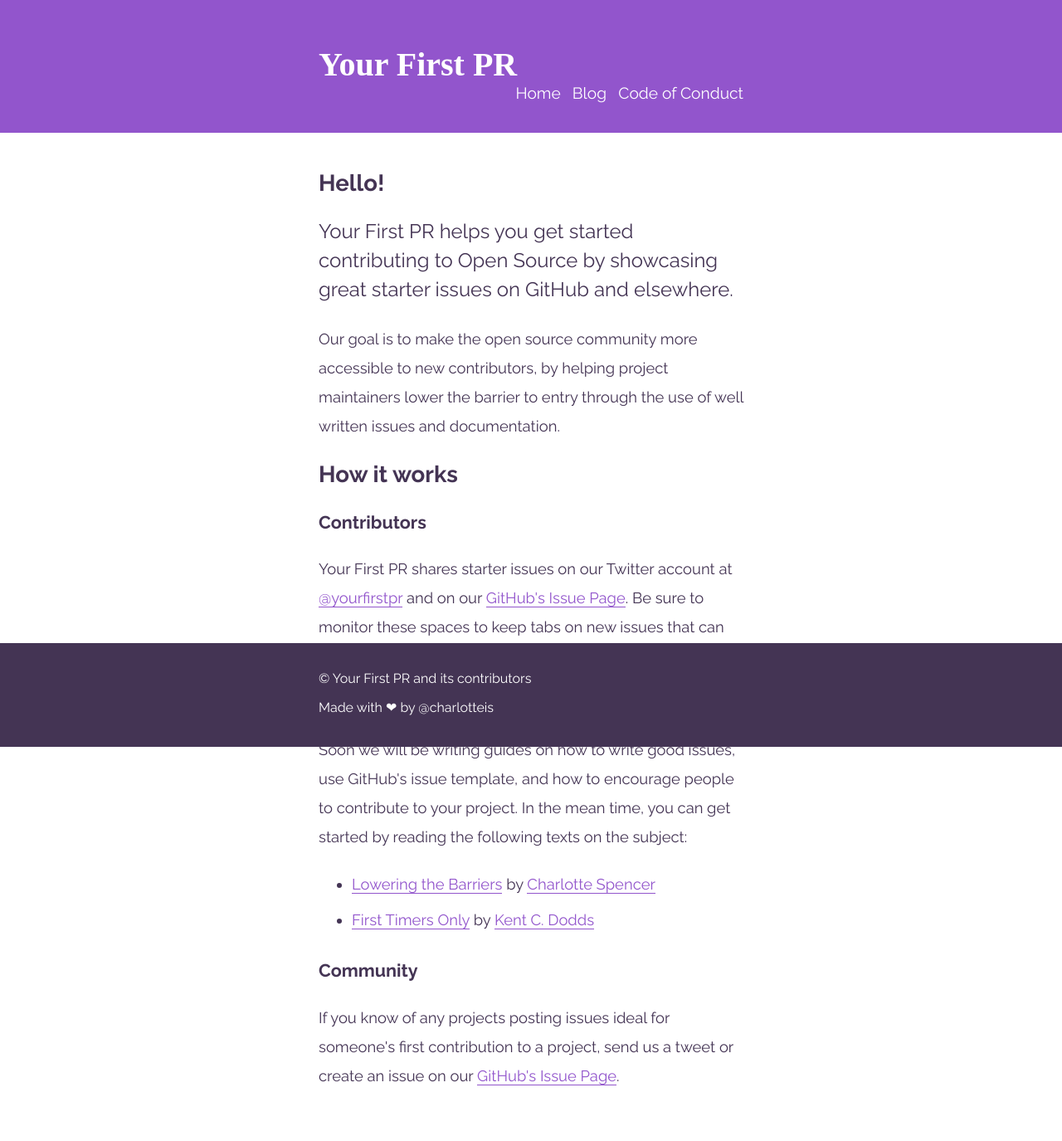
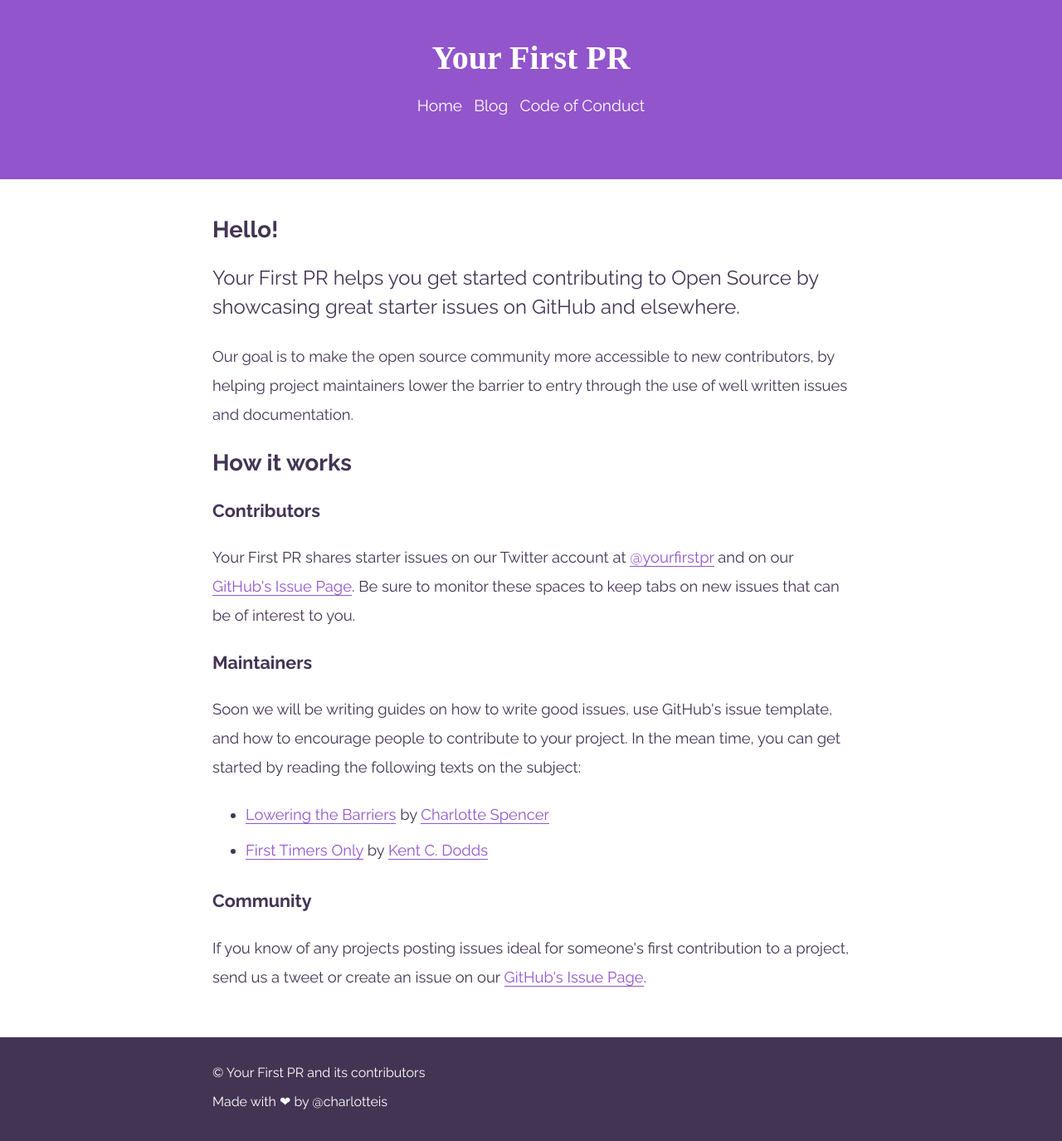
Before and after one commit to yourfirstpr/yourfirstpr.github.io, a Jekyll site: the page built from index.html, in a window 1280 px wide. Shown: the whole page at 83% size. Built offline with Jekyll 4.4.1, drawn with Linux system fonts in a browser that asks for light colours; nearby versions of some CDN libraries; some web fonts are replaced; before the commit the page ends 1334 px from its top, so only the background shows below that.

Commit message:
Fix footer (again...) and add media queries

```diff
--- a/_layouts/default.html
+++ b/_layouts/default.html
@@ -10,10 +10,12 @@
   <link href='https://fonts.googleapis.com/css?family=Open+Sans' rel='stylesheet' type='text/css'>
 </head>
 <body>
-  {% include header.html %}
-  <div role='main' id="main">
-    {{ content }}
+  <div id="wrapper">
+    {% include header.html %}
+    <div role='main' id="main">
+      {{ content }}
+    </div>
+    {% include footer.html %}
   </div>
-  {% include footer.html %}
 </body>
 </html>
--- a/_scss/modules/_layout.scss
+++ b/_scss/modules/_layout.scss
@@ -1 +1,2 @@
 $page-width: 40%;
+$page-width-2: 60%;
--- a/_scss/partials/_footer.scss
+++ b/_scss/partials/_footer.scss
@@ -27,3 +27,9 @@ footer p {
 footer a {
   border-bottom: 2px solid $purple-3;
 }
+
+@media (max-width: 1520px) {
+  footer p {
+    width: $page-width-2;
+  }
+}
--- a/_scss/partials/_general.scss
+++ b/_scss/partials/_general.scss
@@ -1,5 +1,10 @@
 html, body {
   height: 100%;
+}
+
+#wrapper {
+  min-height: 100%;
+  position: relative;
 }
 
 body {
@@ -13,7 +18,7 @@ body {
     width: $page-width;
     margin: 0 auto;
     padding-top: 20px;
-    padding-bottom: 20px;
+    padding-bottom: 180px;
 }
 
 a {
@@ -80,3 +85,9 @@ pre > code {
         padding: 0 0 0 40px;
     }
 }
+
+@media (max-width: 1520px) {
+  #main {
+    width: $page-width-2;
+  }
+}
--- a/_scss/partials/_header.scss
+++ b/_scss/partials/_header.scss
@@ -75,3 +75,38 @@ header li {
 header li:last-of-type {
     padding: 0;
 }
+
+// media queries
+
+@media (max-width: 1520px) {
+  header h1, header nav {
+    float: none;
+    display: block;
+  }
+
+  header h1 {
+    line-height: 80px;
+  }
+
+  #header-wrapper {
+    padding: 0;
+    width: $page-width-2;
+  }
+}
+
+@media (max-width: 475px) {
+  header nav a, header footer a {
+    font-size: 1.5em;
+  }
+
+  header li {
+    display: block;
+    padding: 0 0 20px 0;
+  }
+}
+
+@media (max-width: 450px) {
+  header h1 {
+    font-size: 2em;
+  }
+}
```
Also changed, not shown: Gemfile.lock.
